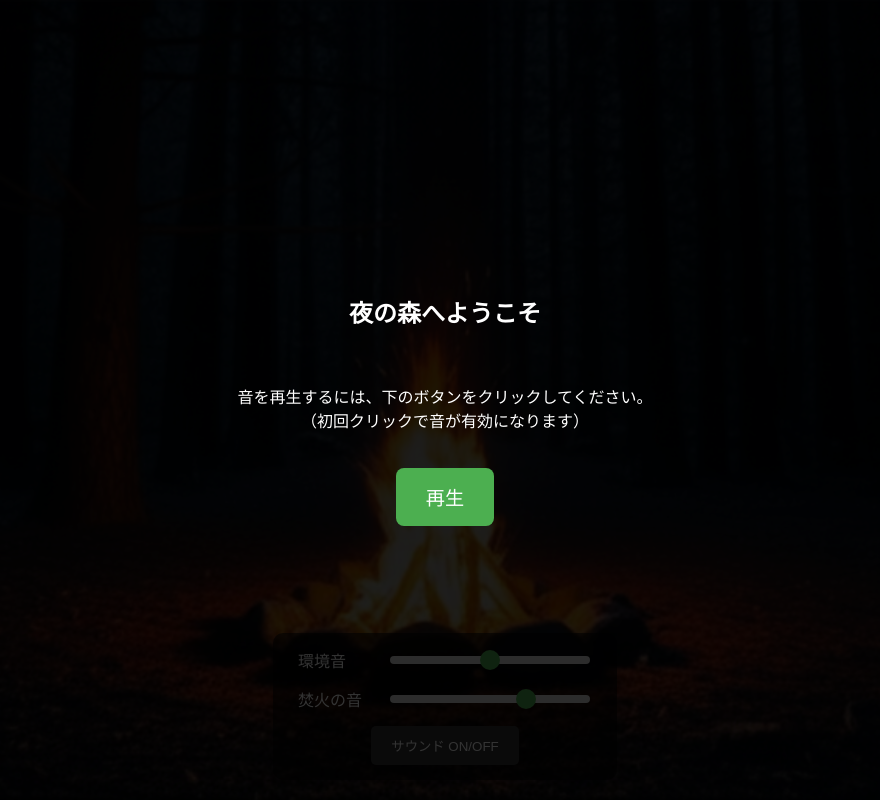
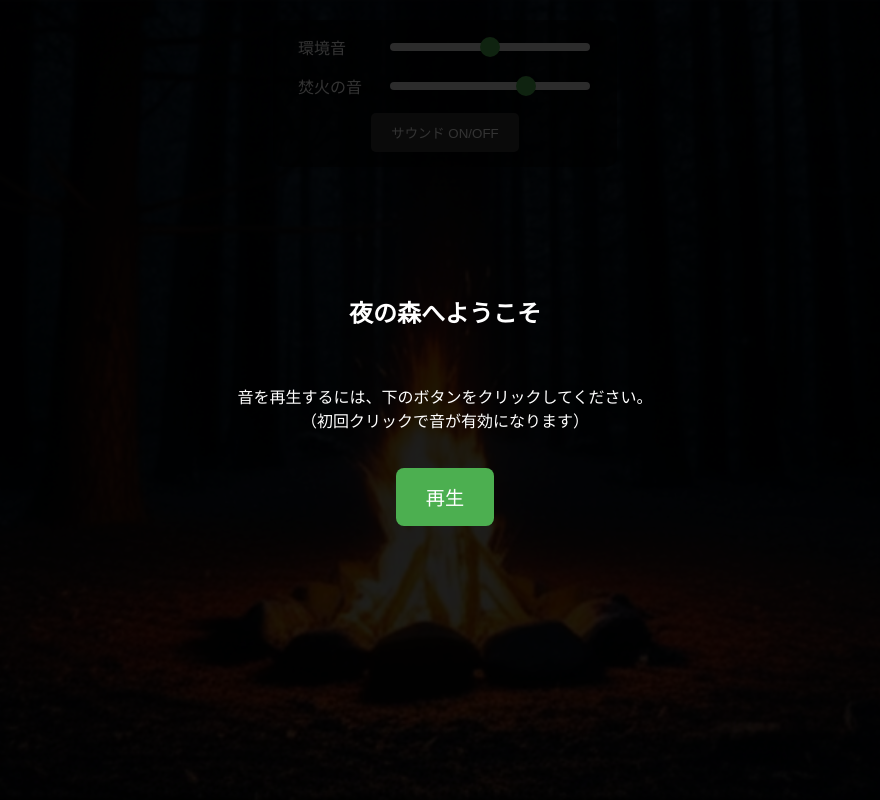
Before and after one commit to sndryu/campfire, a plain HTML site: page index.html in a window 1280 px wide. Shown: the whole page, without its empty margins (195-1075 px from the left). Drawn offline with Linux system fonts and the light colour scheme.

Commit message:
Update index.html

```diff
--- a/index.html
+++ b/index.html
@@ -40,7 +40,7 @@
 
         .controls {
             position: absolute;
-            bottom: 20px;
+            top: 20px; /* 画面上部に配置 */
             left: 50%;
             transform: translateX(-50%);
             background-color: rgba(0, 0, 0, 0.6);
@@ -99,7 +99,6 @@
             width: fit-content; /* 内容に合わせた幅 */
         }
 
-        /* 初回再生を促すオーバーレイ */
         #play-overlay {
             position: absolute;
             top: 0;
@@ -197,7 +196,6 @@
         ambientVolumeSlider.addEventListener('input', (event) => {
             ambientSound.volume = event.target.value;
             // スライダー操作時に音が停止している場合でも、ユーザー操作後のため再生を試みる
-            // ただし、既にplay()で再生が確立していればここは不要になることが多い
             if (ambientSound.paused && soundEnabled && ambientSound.volume > 0) { // 音量が0より大きい場合のみplay()を試みる
                 ambientSound.play().catch(error => console.log("Ambient sound failed to resume on slider input:", error));
             } else if (ambientSound.volume === 0) { // 音量が0になったら一時停止
```
